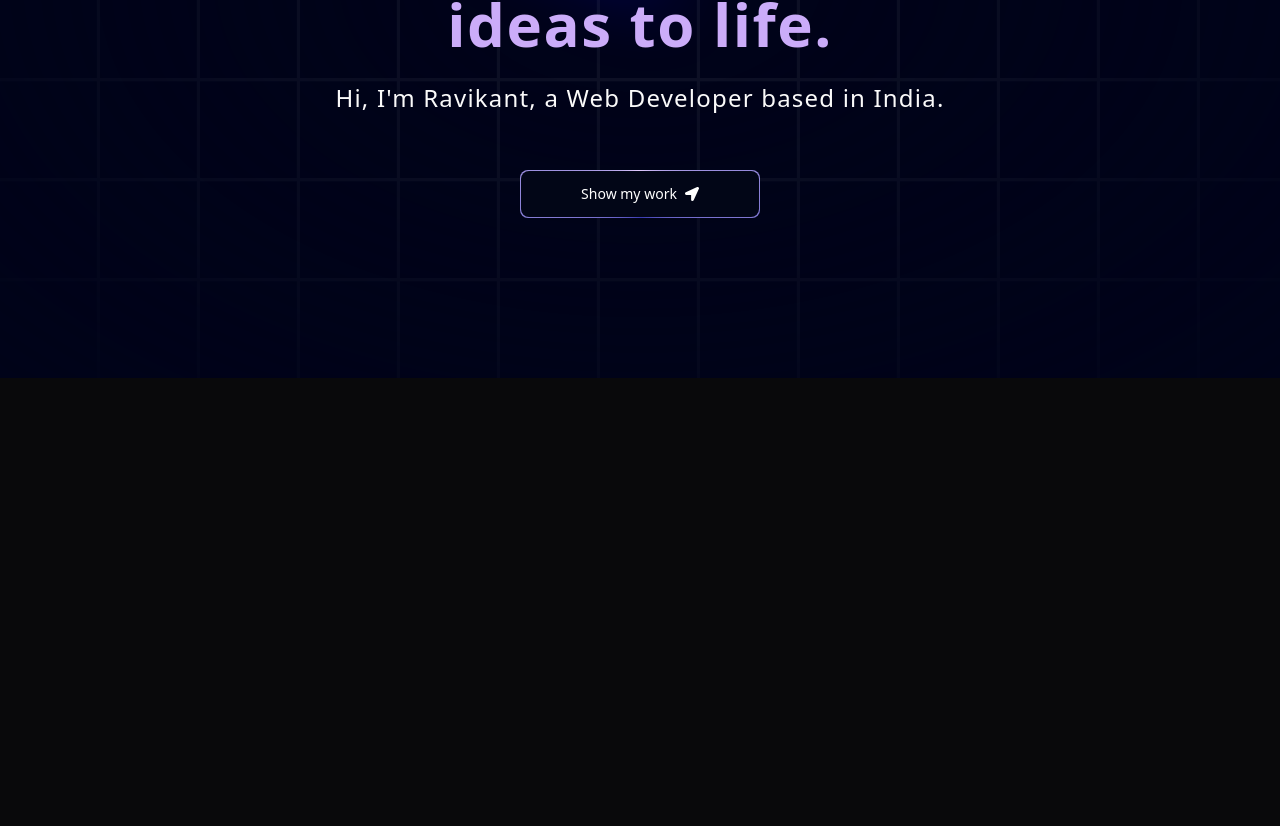
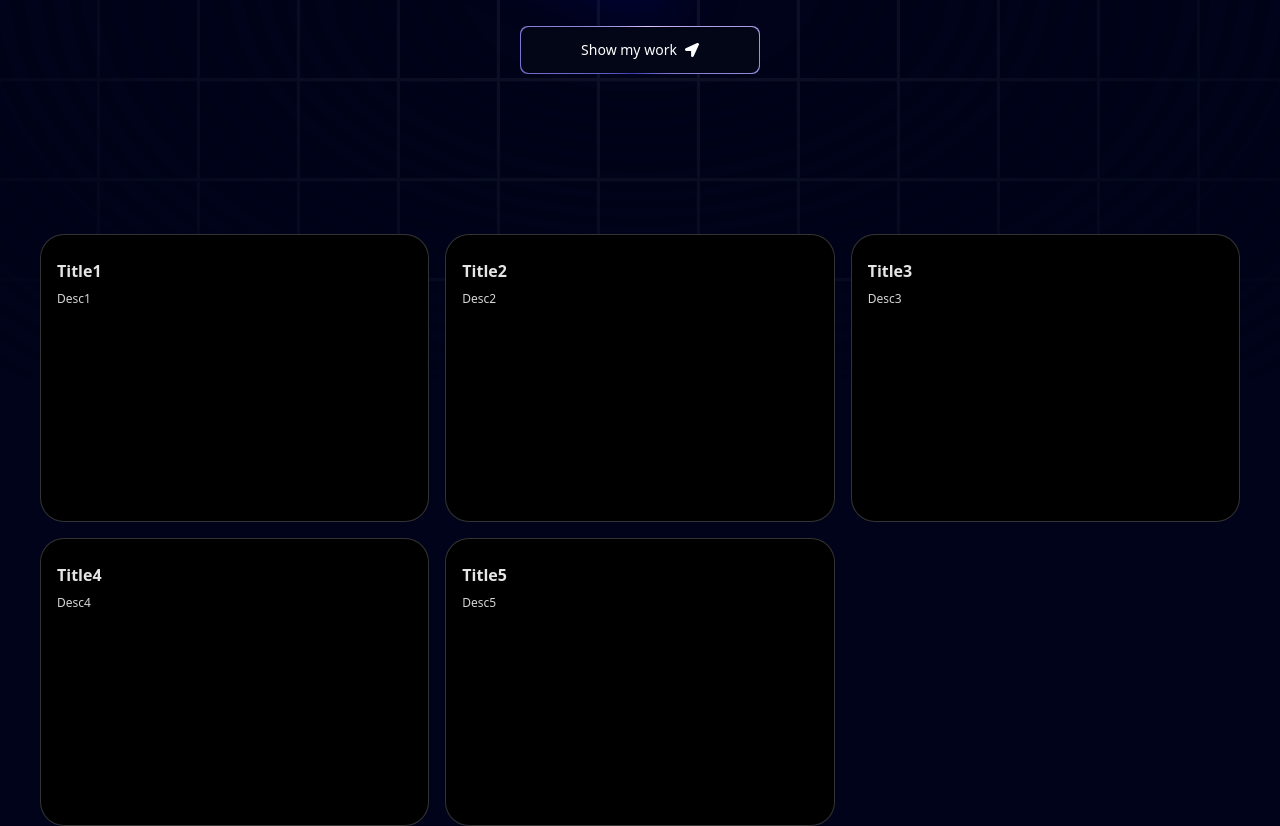
Before and after one commit to ravikantchauhan246/personalportfolio, a Next.js app: page / in a window 1280 px wide. Shown: the part 422-1248 px from the top of the page. Before the commit the page ends 800 px from the top, so only its background shows below. Built offline with nearby package versions, Linux system fonts and the light colour scheme.

Commit message:
add navbar and bento grid

```diff
--- a/app/page.tsx
+++ b/app/page.tsx
@@ -1,11 +1,23 @@
+
+import Grid from "@/components/Grid";
 import Hero from "@/components/Hero";
+import { FloatingNav } from "@/components/ui/FloatingNav";
+import { FaHome } from "react-icons/fa";
 
 
 export default function Home() {
+  const navItems = [{
+    name:"Home",
+    link:"/",
+    icon:<FaHome/>
+  }];
   return (
    <main className="relative bg-black-100 flex justify-center items-center flex-col overflow-hidden mx-auto sm:px-10 px-5 ">
     <div className="max-w-7xl w-full">
+      <FloatingNav navItems={navItems}/>
       <Hero/>
+      <Grid/>
+
     </div>
    </main>
   );
--- /dev/null
+++ b/components/Cards.tsx
@@ -0,0 +1,9 @@
+import React from 'react'
+
+const Cards = () => {
+  return (
+    <div>Cards</div>
+  )
+}
+
+export default Cards
--- /dev/null
+++ b/components/Grid.tsx
@@ -0,0 +1,22 @@
+import React from "react";
+import { BentoGrid, BentoGridItem } from "./ui/BentoGrid";
+import { gridItems } from "@/data";
+
+const Grid = () => {
+  return (
+    <section>
+      <BentoGrid>
+        {gridItems.map((item) => (
+          <BentoGridItem
+            id={item.id}
+            key={item.id}
+            title={item.title}
+            description={item.description}
+          />
+        ))}
+      </BentoGrid>
+    </section>
+  );
+};
+
+export default Grid;
--- a/components/Hero.tsx
+++ b/components/Hero.tsx
@@ -9,7 +9,7 @@ const Hero = () => {
 `;
 
   return (
-    <div className="pb-20 pt-36">
+    <div className="pb-20 ">
       <div>
         <Spotlight
           className="-top-40 -left-10 md:-left-32 md:-top-20 h-screen"
--- /dev/null
+++ b/components/ui/BentoGrid.tsx
@@ -0,0 +1,57 @@
+import { cn } from "@/lib/utils";
+
+export const BentoGrid = ({
+  className,
+  children,
+}: {
+  className?: string;
+  children?: React.ReactNode;
+}) => {
+  return (
+    <div
+      className={cn(
+        "grid md:auto-rows-[18rem] grid-cols-1 md:grid-cols-3 gap-4 max-w-7xl mx-auto ",
+        className
+      )}
+    >
+      {children}
+    </div>
+  );
+};
+
+export const BentoGridItem = ({
+  className,
+  title,
+  description,
+  header,
+  icon,
+  // eslint-disable-next-line @typescript-eslint/no-unused-vars
+  id,
+}: {
+  className?: string;
+  title?: string | React.ReactNode;
+  description?: string | React.ReactNode;
+  header?: React.ReactNode;
+  icon?: React.ReactNode;
+  id:number;
+}) => {
+  return (
+    <div
+      className={cn(
+        "row-span-1 relative rounded-3xl group/bento hover:shadow-xl transition duration-200 shadow-input dark:shadow-none p-4 dark:bg-black dark:border-white/[0.2] bg-white border border-transparent justify-between flex flex-col space-y-4 border-red-500",
+        className
+      )}
+    >
+      {header}
+      <div className="group-hover/bento:translate-x-2 transition duration-200">
+        {icon}
+        <div className="font-sans font-bold text-neutral-600 dark:text-neutral-200 mb-2 mt-2">
+          {title}
+        </div>
+        <div className="font-sans font-normal text-neutral-600 text-xs dark:text-neutral-300">
+          {description}
+        </div>
+      </div>
+    </div>
+  );
+};
--- /dev/null
+++ b/components/ui/FloatingNav.tsx
@@ -0,0 +1,82 @@
+/* eslint-disable @typescript-eslint/no-explicit-any */
+"use client";
+import React, { useState } from "react";
+import {
+  motion,
+  AnimatePresence,
+  useScroll,
+  useMotionValueEvent,
+} from "framer-motion";
+import { cn } from "@/lib/utils";
+import Link from "next/link";
+
+export const FloatingNav = ({
+  navItems,
+  className,
+}: {
+  navItems: {
+    name: string;
+    link: string;
+    icon?: JSX.Element;
+  }[];
+  className?: string;
+}) => {
+  const { scrollYProgress } = useScroll();
+
+  const [visible, setVisible] = useState(false);
+
+  useMotionValueEvent(scrollYProgress, "change", (current) => {
+    // Check if current is not undefined and is a number
+    if (typeof current === "number") {
+      const direction = current! - scrollYProgress.getPrevious()!;
+
+      if (scrollYProgress.get() < 0.05) {
+        setVisible(false);
+      } else {
+        if (direction < 0) {
+          setVisible(true);
+        } else {
+          setVisible(false);
+        }
+      }
+    }
+  });
+
+  return (
+    <AnimatePresence mode="wait">
+      <motion.div
+        initial={{
+          opacity: 1,
+          y: -100,
+        }}
+        animate={{
+          y: visible ? 0 : -100,
+          opacity: visible ? 1 : 0,
+        }}
+        transition={{
+          duration: 0.2,
+        }}
+        className={cn(
+          "flex max-w-fit  fixed top-10 inset-x-0 mx-auto border border-transparent dark:border-white/[0.2] rounded-full dark:bg-black bg-white shadow-[0px_2px_3px_-1px_rgba(0,0,0,0.1),0px_1px_0px_0px_rgba(25,28,33,0.02),0px_0px_0px_1px_rgba(25,28,33,0.08)] z-[5000] pr-2 pl-8 py-2  items-center justify-center space-x-4",
+          className
+        )}
+      >
+        {navItems.map((navItem: any, idx: number) => (
+          <Link
+            key={`link=${idx}`}
+            href={navItem.link}
+            className={cn(
+              "relative dark:text-neutral-50 items-center flex space-x-1 text-neutral-600 dark:hover:text-neutral-300 hover:text-neutral-500"
+            )}
+          >
+            <span className="block sm:hidden">{navItem.icon}</span>
+            <span className="hidden sm:block text-sm">{navItem.name}</span>
+          </Link>
+        ))}
+        <button className="border text-sm font-medium relative border-neutral-200 dark:border-white/[0.2] text-black dark:text-white px-4 py-2 rounded-full">
+          <span className="absolute inset-x-0 w-1/2 mx-auto -bottom-px bg-gradient-to-r from-transparent via-blue-500 to-transparent  h-px" />
+        </button>
+      </motion.div>
+    </AnimatePresence>
+  );
+};
--- /dev/null
+++ b/data/index.ts
@@ -0,0 +1,7 @@
+export const gridItems = [
+  { title: "Title1", description: "Desc1", id: 1 },
+  { title: "Title2", description: "Desc2", id: 2 },
+  { title: "Title3", description: "Desc3", id: 3 },
+  { title: "Title4", description: "Desc4", id: 4 },
+  { title: "Title5", description: "Desc5", id: 5 },
+];
--- a/package.json
+++ b/package.json
@@ -9,8 +9,9 @@
     "lint": "next lint"
   },
   "dependencies": {
+    "@tabler/icons-react": "^3.19.0",
     "clsx": "^2.1.1",
-    "framer-motion": "^11.5.4",
+    "framer-motion": "^11.9.0",
     "mini-svg-data-uri": "^1.4.4",
     "next": "14.2.12",
     "next-themes": "^0.3.0",
```
Also changed, not shown: 1 other file (tests, documents, lock files or other folders).
